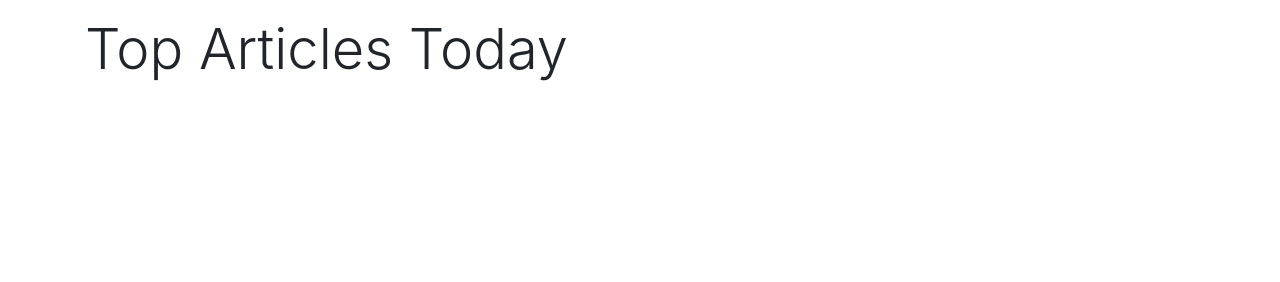
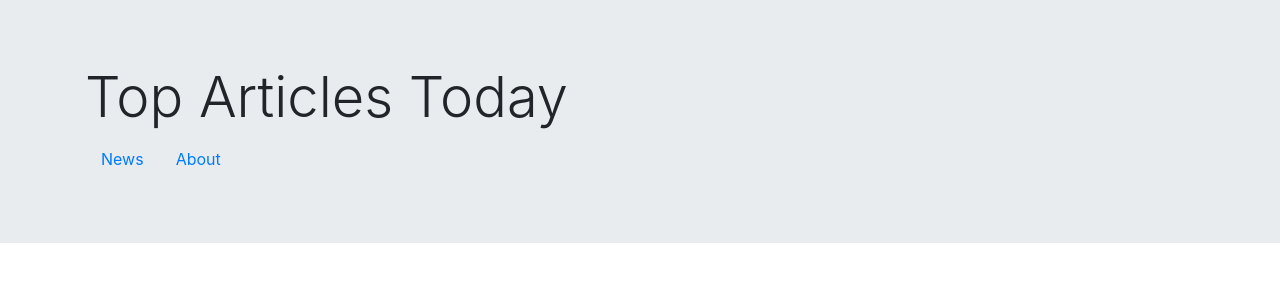
Before and after one commit to ryleybridges/formative3.1, a website: page public/index.html in a window 1280 px wide. Drawn offline with nearby package versions, Linux system fonts and the light colour scheme; no server answers.

Commit message:
Added API, got it displaying in console and began with the UI content

```diff
--- a/public/index.html
+++ b/public/index.html
@@ -7,14 +7,42 @@
     <title>Top Articles Today</title>
   </head>
   <body>
-    <div class="container">
 
-      <div class="row">
-        <div class="col">
-          <h1 class="text-left display-4 mt-3">Top Articles Today</h1>
+    <!-- Navigation Layout Idea No. 1 - Navbar -->
+    <!-- <div class="container">
+
+      <nav class="navbar navbar-expand-lg navbar-dark bg-dark">
+        <a class="navbar-brand" href="#">Top Articles Today</a>
+        <button class="navbar-toggler" type="button" data-toggle="collapse" data-target="#navbarNav" aria-controls="navbarNav" aria-expanded="false" aria-label="Toggle navigation">
+          <span class="navbar-toggler-icon"></span>
+        </button>
+        <div class="collapse navbar-collapse" id="navbarNav">
+          <ul class="navbar-nav">
+            <li class="nav-item active">
+              <a class="nav-link" href="#">News</a>
+            </li>
+            <li class="nav-item">
+              <a class="nav-link" href="#">About</a>
+            </li>
+          </ul>
         </div>
+      </nav>
+
+    </div> -->
+
+    <!-- Navigation Layout Idea No. 2 - Jumbotron -->
+    <div class="jumbotron jumbotron-fluid">
+      <div class="container">
+        <h1 class="display-4">Top Articles Today</h1>
+        <ul class="nav">
+          <li class="nav-item">
+            <a class="nav-link active" href="#">News</a>
+          </li>
+          <li class="nav-item">
+            <a class="nav-link" href="#">About</a>
+          </li>
+        </ul>
       </div>
-
     </div>
 
     <script src="jquery/jquery.min.js" charset="utf-8"></script>
--- a/public/js/script.js
+++ b/public/js/script.js
@@ -8,10 +8,11 @@ $(document).ready(function(){
         for (var i = 0; i < articles.length; i++) {
           console.log(articles[i]);
         }
-
       },
       error: function(){
         console.log("not good");
       }
     });
+
+
 });
```
Lines whose indentation alone changed are shown as unchanged.
